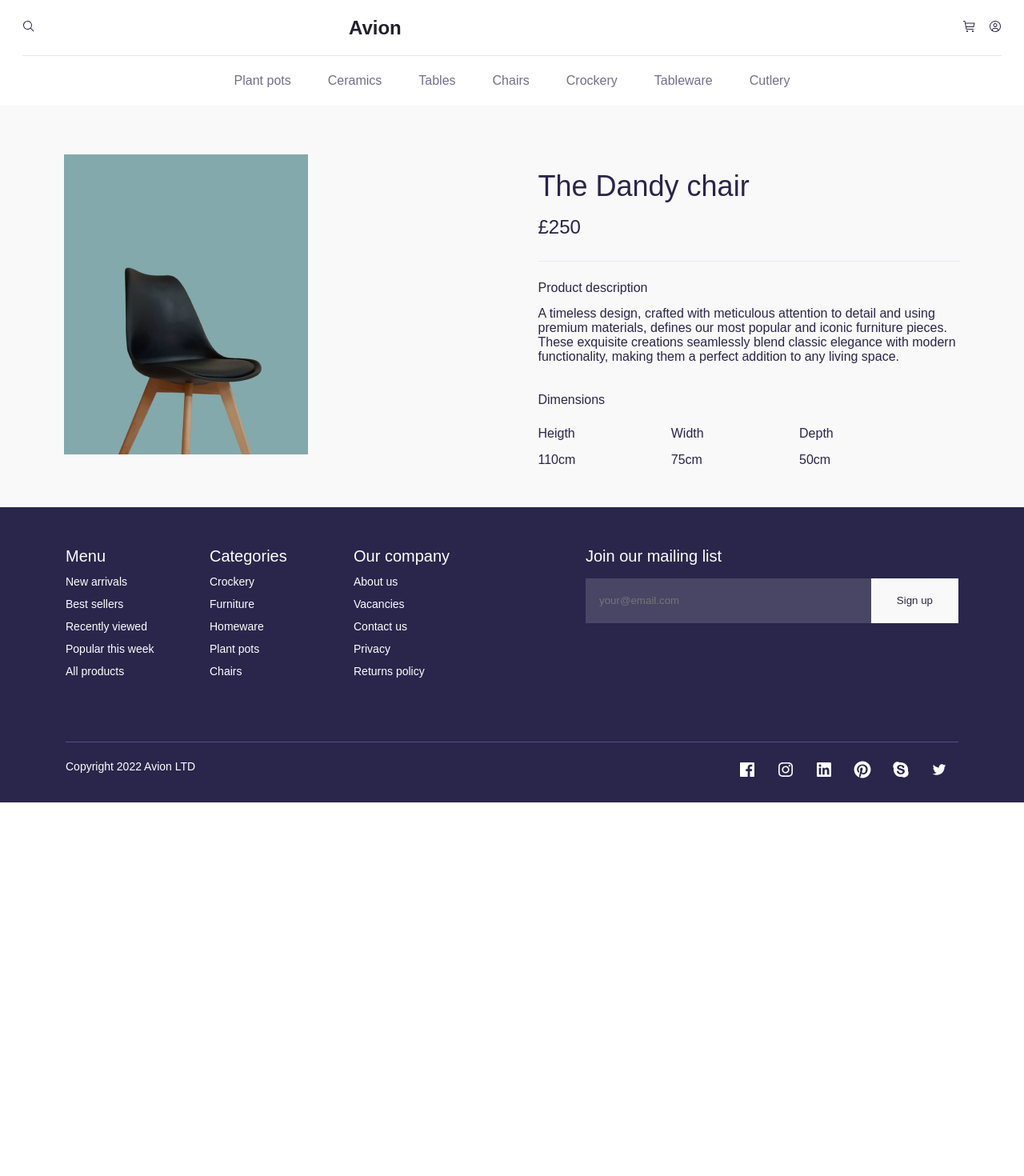
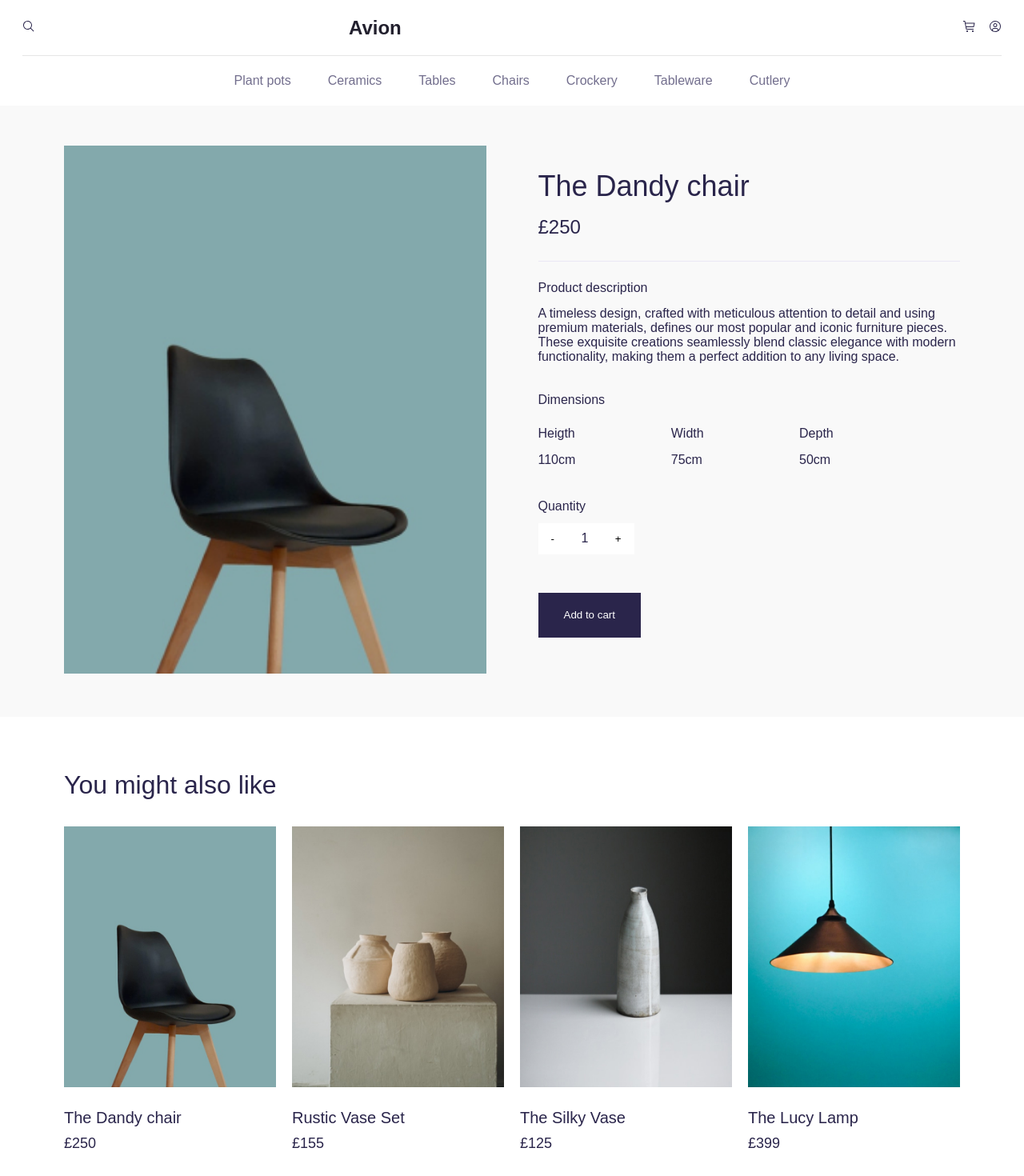
Before and after one commit to Vitalinski/Ecommerce-shop-with-Vue, a Vue app: page /products/1 in a window 1280 px wide. Shown: the top 1470 px of the page at 80% size. Before the commit the page ends 1003 px from the top, so only its background shows below. Built offline with nearby package versions, Linux system fonts and the light colour scheme; a web font is replaced by a local one.

Commit message:
Product page created. Routing configured

```diff
--- a/src/components/Button.vue
+++ b/src/components/Button.vue
@@ -28,6 +28,7 @@ props:{
 
 <style lang="scss" scoped>
  .btn{
+    cursor: pointer;
     white-space: nowrap;
         display: block;
         line-height: 24px;
@@ -39,7 +40,10 @@ props:{
 
     }
     .mobile-width{
-        min-width: 100%;
+        @media screen and (max-width: 768px){
+    min-width: 100%;
+
+  }
 
     }
 </style>
--- a/src/components/InformationBlock.vue
+++ b/src/components/InformationBlock.vue
@@ -5,7 +5,7 @@
         <span :style="{color: colorDescription}" class="info__description">{{ description }}</span>
 </div>
 <div >
-    <Button :color="btnColor" :background="btnBackground"></Button>
+    <Button mobileWidth="true" :color="btnColor" :background="btnBackground"></Button>
 </div>
 </div>
 </template>
--- a/src/components/ProductDetails.vue
+++ b/src/components/ProductDetails.vue
@@ -1,7 +1,7 @@
 <template>
   <div class="product">
     <div>
-      <img :src="product.img" :alt="product.title" />
+      <img class="product-img" :src="product.img" :alt="product.title" />
     </div>
     <div>
       <h2 class="product-title">{{ product.title }}</h2>
@@ -28,17 +28,63 @@
           </div>
         </div>
       </div>
+      <div class="product-quantity">
+        <div class="product-quantity__text">Quantity</div>
+        <div class="product-quantity__counter">
+          <button class="product-quantity__counter-button" @click="decrease">
+            -
+          </button>
+          <span>{{ quantity }}</span>
+          <button class="product-quantity__counter-button" @click="quantity++">
+            +
+          </button>
+        </div>
+      </div>
+      <Button
+      mobileWidth="true"
+        @click="addProduct"
+        text="Add to cart"
+        background="#2A254B"
+        color="#fff"
+      ></Button>
+      <div v-if="alreadyAddedText">This product has already been added to your cart</div>
     </div>
   </div>
 </template>
 
 <script setup>
+import { ref, watch } from "vue";
+import Button from "./Button.vue";
+import { useProductsStore } from "../store/store";
+const store = useProductsStore();
 const props = defineProps({
   product: {
     type: Object,
     required: true,
   },
 });
+let quantity = ref(1);
+let alreadyAddedText = ref(false)
+
+watch(()=>props.product, ()=>{
+quantity.value=1
+alreadyAddedText.value = false
+})
+function decrease() {
+  if (quantity.value > 1) {
+    quantity.value--;
+  }
+}
+function addProduct(){
+  let currentProduct=props.product
+  if(store.cart[currentProduct.id]){
+    alreadyAddedText.value = true
+   }
+   else{
+    store.addToCart(currentProduct, quantity.value)}
+  quantity.value = 1
+}
+
 </script>
 
 <style lang="scss" scoped>
@@ -50,39 +96,86 @@ const props = defineProps({
   align-items: center;
   grid-template-columns: 1fr 1fr;
   column-gap: 65px;
-  &-title{
+  @media screen and (max-width: 768px){
+    display: block;
+
+  }
+  &-img {
+    height: 660px;
+    object-fit: cover;
+    @media screen and (max-width: 768px){
+height: auto;
+display: block;
+margin: 0 auto 32px auto;
+
+
+  }
+  }
+  &-title {
+    margin-top: -20px;
     font-size: 36px;
     font-family: var(--clash);
     margin-bottom: 16px;
   }
-  &-price{
+  &-price {
     font-size: 24px;
-margin-bottom:28px ;
+    margin-bottom: 28px;
   }
-  &-description{
-    border-top: 1px #EBE8F4 solid;
+  &-description {
+    border-top: 1px #ebe8f4 solid;
     padding-top: 24px;
-&__title{
+    &__title {
       margin-bottom: 14px;
       font-family: var(--clash);
-
     }
-&__text{
+    &__text {
       margin-bottom: 36px;
     }
   }
-  &-dimensions{
-
-    &__title{
+  &-dimensions {
+    &__title {
       margin-bottom: 24px;
     }
   }
-  &-params{
+  &-params {
     max-width: 70%;
     display: flex;
     justify-content: space-between;
-  &__param{
+    margin-bottom: 40px;
+    &__param {
       margin-bottom: 15px;
+    }
+  }
+  &-quantity {
+    margin-bottom: 48px;
+    @media screen and (max-width: 768px){
+margin-bottom: 24px;
+  }
+    &__text {
+      margin-bottom: 12px;
+    }
+    &__counter {
+      width: 120px;
+      background-color: #fff;
+      display: flex;
+      justify-content: space-between;
+      align-items: center;
+      @media screen and (max-width: 768px){
+ width: 100%;
+
+  }
+      &-button {
+        border: none;
+        background-color: #fff;
+        padding: 12px 16px;
+
+        &:hover {
+          background-color: lightgray;
+        }
+        &:active {
+          scale: 0.8;
+        }
+      }
     }
   }
 }
--- a/src/components/ProductsLine.vue
+++ b/src/components/ProductsLine.vue
@@ -1,6 +1,9 @@
 <template>
   <div class="products-container">
+      <div v-show="showLikeText" class="products-container-text">You might also like</div>
+
     <div class="products">
+
       <Product
         v-for="product of products"
         :key="product.id"
@@ -10,7 +13,7 @@
         :id="product.id"
       ></Product>
     </div>
-    <Button class="products-btn"></Button>
+    <Button mobileWidth="true" class="products-btn"></Button>
   </div>
 </template>
 
@@ -18,9 +21,14 @@
 import { ref } from "vue";
 import Product from "./Product.vue";
 import Button from "./Button.vue";
-import { useToDoStore } from "../store/store";
-
-const store = useToDoStore()
+import { useProductsStore } from "../store/store";
+const props = defineProps({
+  showLikeText:{
+    type:String,
+    default:false
+  },
+})
+const store = useProductsStore()
 const products = store.products
 </script>
 
@@ -38,6 +46,13 @@ const products = store.products
     @media screen and (max-width: 768px) {
       padding: 0 24px;
     }
+    &-text{
+      font-size: 32px;
+      color:var(--primary);
+      font-family: var(--clash);
+      margin-top: 67px;
+      margin-bottom: 33px;
+    }
   }
   &-btn {
     margin: 0 auto;
--- a/src/router/router.js
+++ b/src/router/router.js
@@ -15,7 +15,19 @@ component:MainPage
         name:'ProductPage',
         component:ProductPage
             }
-]
+],
+
+
 })
+router.beforeEach((to, from, next) => {
+    if (to.path !== from.path && to.name !== from.name ) {
+      window.scrollTo({ top: 0 });
+    }
+    else{
+        window.scrollTo({ top: 0, behavior:'smooth' });
+
+    }
+    next();
+  });
 
 export default router
--- a/src/store/store.js
+++ b/src/store/store.js
@@ -1,5 +1,5 @@
 import { defineStore } from "pinia";
-export const useToDoStore = defineStore("toDoStore", {
+export const useProductsStore = defineStore("productsStore", {
 state:()=>({
      products:{
           1:{
@@ -43,6 +43,17 @@ state:()=>({
           description:"A timeless design, crafted with meticulous attention to detail and using premium materials, defines our most popular and iconic furniture pieces. These exquisite creations seamlessly blend classic elegance with modern functionality, making them a perfect addition to any living space."
         },
     },
+cart:{
 
+}
+
+}),
+actions:{
+  addToCart(product, quantity){
+
+this.cart[product.id]= product
+this.cart[product.id].quantity=quantity
+
+  }
+}
 })
-})
--- a/src/views/ProductPage.vue
+++ b/src/views/ProductPage.vue
@@ -1,29 +1,34 @@
 <template>
   <Header></Header>
  <ProductDetails :product="currentProduct"></ProductDetails>
+ <ProductsLine showLikeText="true"></ProductsLine>
+<AboutBrand></AboutBrand>
  <Footer></Footer>
 
 
 </template>
 
 <script setup>
-import { ref , onMounted } from 'vue';
+import { ref , watch } from 'vue';
 import { useRoute, useRouter } from 'vue-router';
+import { useProductsStore } from "../store/store";
 import ProductDetails from '../components/ProductDetails.vue';
 import Footer from '../components/layout/Footer.vue';
 import Header from '../components/layout/Header.vue';
-import { useToDoStore } from "../store/store";
+import ProductsLine from '../components/ProductsLine.vue';
+import AboutBrand from '../components/AboutBrand.vue';
 
-const store = useToDoStore()
+const store = useProductsStore()
 const products = store.products
 const route = useRoute();
 const router = useRouter();
-let productId = ref('')
-let currentProduct = ref({})
-onMounted(()=>{
-  productId.value= route.params.id
-  currentProduct.value = products[productId.value]
-} )
+let productId = ref(route.params.id)
+let currentProduct = ref( products[productId.value])
+function onRouteIdChange(newId) {
+  productId.value = newId;
+  currentProduct.value = products[productId.value];
+}
+watch(() => route.params.id, onRouteIdChange);
 </script>
 
 <style>
```
Also changed, not shown: src/newFile.js (added, +9 -0 lines). Lines whose indentation alone changed are shown as unchanged.
